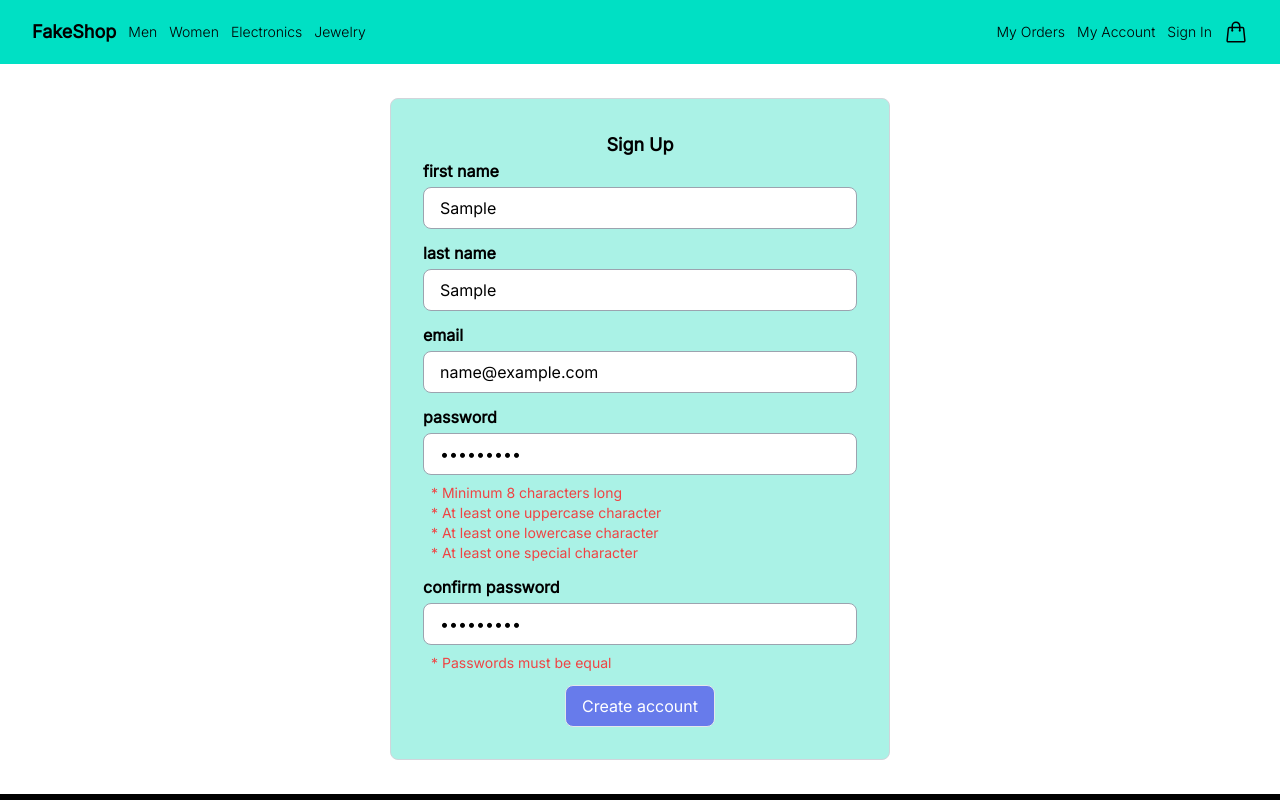
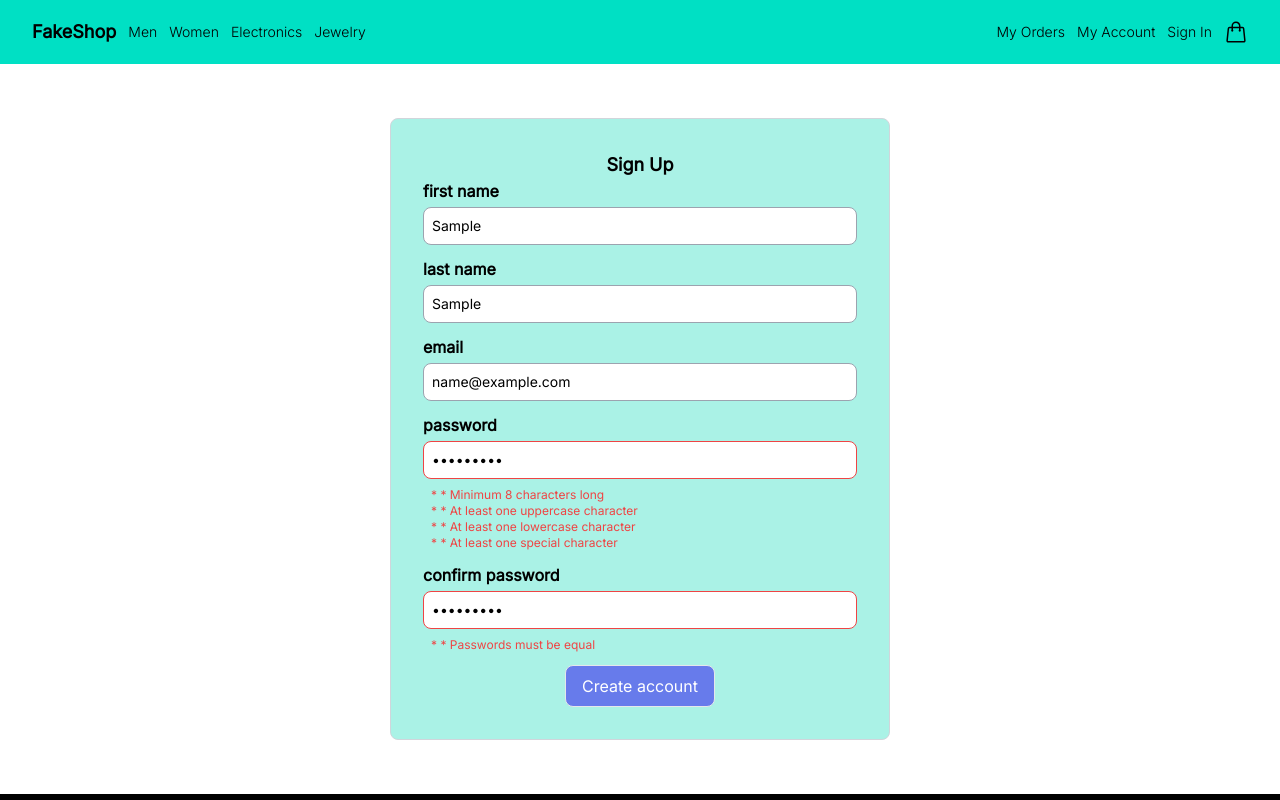
Before and after one commit to Vaxied/FakeShop, a React (Vite) app in the folder frontend/: page /sign-up in a window 1280 px wide. Both pictures are taken after typing "Sample", "Sample", "name@example.com", "Sample123", "Sample123" into the empty fields and a click on the button "Create account". Shown: the top 800 px of the page. Built offline with nearby package versions, Linux system fonts and the light colour scheme; no server answers.

Commit message:
(wip): added payment form and changed some stylings

```diff
--- a/frontend/src/components/features/forms/CheckoutForm/index.tsx
+++ b/frontend/src/components/features/forms/CheckoutForm/index.tsx
@@ -87,9 +87,9 @@ function CheckoutForm() {
             name: 'firstName',
             label: 'first name',
             type: 'text',
-            placeholder: 'First Name',
+            placeholder: 'First name',
             value: 'firstName',
-            inputErr: '* Please input letters only',
+            inputErr: 'Please input letters only',
             className: `col-span-3`,
             validationFunc: isNameValid,
         },
@@ -98,9 +98,9 @@ function CheckoutForm() {
             name: 'lastName',
             label: 'last name',
             type: 'text',
-            placeholder: 'Last Name',
+            placeholder: 'Last name',
             value: 'lastName',
-            inputErr: '* Please input letters only',
+            inputErr: 'Please input letters only',
             className: `col-span-3`,
             validationFunc: isNameValid,
         },
@@ -111,7 +111,7 @@ function CheckoutForm() {
             type: 'text',
             placeholder: 'Address',
             value: 'address',
-            inputErr: '',
+            inputErr: 'Invalid address',
             validationFunc: isNameValid,
         },
         {
@@ -121,7 +121,7 @@ function CheckoutForm() {
             type: 'text',
             placeholder: 'Apartment, suite, etc. (optional)',
             value: 'appSuite',
-            inputErr: '',
+            inputErr: 'Invalid address',
             validationFunc: isNameValid,
         },
         {
@@ -131,7 +131,17 @@ function CheckoutForm() {
             type: 'text',
             placeholder: 'City',
             value: 'city',
-            inputErr: '',
+            inputErr: 'Invalid city',
+            className: `col-span-2`,
+            validationFunc: isNameValid,
+        },
+        {
+            id: 'zip-code',
+            name: 'zipCode',
+            label: 'ZIP code',
+            placeholder: 'ZIP code',
+            value: 'zipCode',
+            inputErr: 'Invalid ZIP code',
             className: `col-span-2`,
             validationFunc: isNameValid,
         },
@@ -142,18 +152,7 @@ function CheckoutForm() {
             type: 'text',
             placeholder: 'Zip code',
             value: 'phone',
-            inputErr: '',
-            className: `col-span-2`,
-            validationFunc: isNameValid,
-        },
-        {
-            id: 'zip-code',
-            name: 'zipCode',
-            label: 'zip-code',
-            type: 'text',
-            placeholder: 'Zip code',
-            value: 'phone',
-            inputErr: '',
+            inputErr: 'Invalid ZIP code',
             className: `col-span-2`,
             validationFunc: isNameValid,
         },
@@ -164,107 +163,60 @@ function CheckoutForm() {
             type: 'text',
             placeholder: 'Phone',
             value: 'phone',
-            inputErr: '',
+            inputErr: 'Invalid phone number',
             validationFunc: isNameValid,
         },
     ]
 
     const paymentFormData = [
         {
-            id: 'first-name',
-            name: 'firstName',
-            label: 'first name',
-            type: 'text',
-            placeholder: 'First Name',
-            value: 'firstName',
-            inputErr: '* Please input letters only',
-            className: `col-span-3`,
+            id: 'name-on-card',
+            name: 'nameOnCard',
+            label: 'Name on card',
+            placeholder: 'Name on card',
+            value: '',
+            inputErr: 'Please input letters only',
             validationFunc: isNameValid,
         },
         {
-            id: 'last-name',
-            name: 'lastName',
-            label: 'last name',
-            type: 'text',
-            placeholder: 'Last Name',
-            value: 'lastName',
-            inputErr: '* Please input letters only',
-            className: `col-span-3`,
-            // validationFunc: isNameValid,
+            id: 'card-number',
+            name: 'cardNumber',
+            label: 'Card number',
+            placeholder: 'Card number',
+            value: 'cardNumber',
+            inputErr: 'Invalid credit card number',
+            validationFunc: isNameValid,
         },
         {
-            id: 'address',
-            name: 'address',
-            label: '',
-            type: 'text',
-            placeholder: 'Address',
-            value: 'address',
-            inputErr: '',
-            // validationFunc: isEmailValid,
+            id: 'expiration-date',
+            name: 'expirationDate',
+            label: 'Expiration Date',
+            placeholder: 'Expiration date (MM/YY)',
+            value: 'expirationDate',
+            inputErr: 'Invalid expiration date',
+            validationFunc: isNameValid,
+            className: 'col-span-3',
         },
         {
-            id: 'apt-suite',
-            name: 'appSuite',
-            label: 'appSuite',
-            type: 'text',
-            placeholder: 'Apartment, suite, etc. (optional)',
-            value: 'appSuite',
-            inputErr: '',
-            // validationFunc: isEmailValid,
-        },
-        {
-            id: 'city',
-            name: 'city',
-            label: 'city',
-            type: 'text',
-            placeholder: 'City',
-            value: 'city',
-            inputErr: '',
-            className: `col-span-2`,
-            // validationFunc: isEmailValid,
-        },
-        {
-            id: 'zip-code',
-            name: 'zipCode',
-            label: 'zip-code',
-            type: 'text',
-            placeholder: 'Zip code',
-            value: 'phone',
-            inputErr: '',
-            className: `col-span-2`,
-            // validationFunc: isEmailValid,
-        },
-        {
-            id: 'zip-code',
-            name: 'zipCode',
-            label: 'zip-code',
-            type: 'text',
-            placeholder: 'Zip code',
-            value: 'phone',
-            inputErr: '',
-            className: `col-span-2`,
-            // validationFunc: isEmailValid,
-        },
-        {
-            id: 'phone',
-            name: 'phone',
-            label: 'phone',
-            type: 'text',
-            placeholder: 'Phone',
-            value: 'phone',
-            inputErr: '',
-            // validationFunc: isEmailValid,
+            id: 'security-code',
+            name: 'securityCode',
+            label: 'Security code',
+            placeholder: 'Security code',
+            value: 'securityCode',
+            inputErr: 'Invalid CVC number',
+            validationFunc: isNameValid,
+            className: 'col-span-3',
         },
     ]
 
     return (
         <form action='' className='flex pt-3 flex-wrap gap-3 w-full'>
             <span className='font-semibold'>Your registered addresses</span>
-            <div className='flex flex-col gap-3'>
+            <div className='w-full'>
                 <div className='flex flex-col gap-y-2'>
                     {mockAddresses.map(
                         (address: CustomerAddress, index: number) => (
-                            <div className='flex items-center p-3 gap-4 bg-container border rounded-lg text-gray-700'>
+                            <div className='flex items-center p-3 gap-4 bg-container border rounded-lg text-gray-700 text-sm'>
                                 <CheckInput
                                     id={address.id}
                                     name={'address'}
@@ -275,7 +227,9 @@ function CheckoutForm() {
                         ),
                     )}
                 </div>
-                <span className='font-semibold'>Delivery</span>
+            </div>
+            <div>
+                <span className='block pb-2 font-semibold'>Delivery</span>
                 <div className='grid grid-cols-6 gap-2'>
                     {deliveryFormStructure.map(field => {
                         return (
@@ -293,7 +247,24 @@ function CheckoutForm() {
                         )
                     })}
                 </div>
-                {/* <PaymentForm paymentFormData={paymentFormData} /> */}
+            </div>
+            <div>
+                <span className='block text-md font-semibold pb-2'>
+                    Shipping method
+                </span>
+                <div className='p-3 text-xs bg-container rounded-lg'>
+                    Enter your shipping address to view available shipping
+                    methods.
+                </div>
+            </div>
+            <div className='w-full'>
+                <div className='pb-2'>
+                    <p className='font-semibold'>Payment</p>
+                    <p className='font-light text-xs text-gray-400'>
+                        All transations are secure and encrypted
+                    </p>
+                </div>
+                <PaymentForm paymentFormData={paymentFormData} />
             </div>
         </form>
     )
--- a/frontend/src/components/features/forms/PaymentForm/index.tsx
+++ b/frontend/src/components/features/forms/PaymentForm/index.tsx
@@ -1,23 +1,64 @@
-import TextInput from '@features/forms/TextInput'
+import TextInputBase from '@features/forms/TextInputBase'
+import {
+    FormState,
+    ShowInputErr,
+} from '@features/forms/TextInputBase/Interfaces'
+import { useState } from 'react'
 
-function PaymentForm() {
+function PaymentForm(props: any) {
+    const { paymentFormData } = props
+
+    const [formState, setFormState] = useState<FormState>({
+        nameOnCard: '',
+        cardNumber: '',
+        expirationDate: '',
+        securityCode: '',
+    })
+
+    const [showInputErr, setShowInputErr] = useState<ShowInputErr>({
+        nameOnCard: false,
+        cardNumber: false,
+        expirationDate: false,
+        securityCode: false,
+    })
+
+    const stateProps = {
+        formState,
+        setFormState,
+        showInputErr,
+        setShowInputErr,
+    }
+
     return (
-        <div className='grid grid-cols-6 gap-2'>
-            {/* {deliveryFormStructure.map(field => { */}
-            {/*     return ( */}
-            {/*         <div */}
-            {/*             className={`relative ${ */}
-            {/*                 field.className ?? 'col-span-6' */}
-            {/*             }`} */}
-            {/*         > */}
-            {/*             <TextInput */}
-            {/*                 // name={field.name} */}
-            {/*                 // content={field.value} */}
-            {/*                 showLabel={false} */}
-            {/*             /> */}
-            {/*         </div> */}
-            {/*     ) */}
-            {/* })} */}
-        </div>
+        <form className='grid grid-cols-6 gap-2'>
+            {paymentFormData.map((field: any) => {
+                return (
+                    <div
+                        className={`relative ${
+                            field.className ?? 'col-span-6'
+                        }`}
+                    >
+                        <TextInputBase
+                            inputProp={field}
+                            stateProps={stateProps}
+                            showLabel={field.showLabel ?? false}
+                        />
+                    </div>
+                )
+            })}
+            <div className='col-span-6 flex items-center gap-2 px-2'>
+                <input
+                    id='billing-address'
+                    name='billingAddress'
+                    type='checkbox'
+                    defaultChecked={true}
+                />
+                <label htmlFor='billingAddress' className='text-xs'>
+                    Use shipping address as billing address
+                </label>
+            </div>
+        </form>
     )
 }
+
+export default PaymentForm
--- a/frontend/src/components/features/forms/TextInputBase/index.tsx
+++ b/frontend/src/components/features/forms/TextInputBase/index.tsx
@@ -12,7 +12,10 @@ function TextInputBase(props: Readonly<props>) {
     // console.log('state props:', stateProps)
     return (
         <div className='relative'>
-            <label htmlFor={inputProp.id} className='block pb-1 font-semibold'>
+            <label
+                htmlFor={inputProp.id}
+                className={`block pb-1 font-semibold ${showLabel ? '' : 'absolute top-1/4 left-1/4 w-6'}`}
+            >
                 {showLabel && inputProp.label}
             </label>
             <input
@@ -32,30 +35,30 @@ function TextInputBase(props: Readonly<props>) {
                         ),
                     })
                 }}
-                className={`border border-gray-400 rounded-lg px-4 py-2 outline-none w-full`}
+                className={`border border-gray-400 rounded-lg text-sm px-2 py-2 outline-none w-full ${stateProps.showInputErr[inputProp.value] ? 'border-red-500' : ''}`}
             />
             {typeof inputProp?.inputErr === 'string' ? (
                 <span
                     className={`pl-2 pt-2 block text-red-500
-                 text-sm ${
+                 text-xs ${
                      stateProps.showInputErr[inputProp.value]
                          ? 'block'
                          : 'hidden'
                  }`}
                 >
-                    {inputProp?.inputErr}
+                    * {inputProp?.inputErr}
                 </span>
             ) : (
                 <p
                     className={`pl-2 pt-2 flex flex-col text-red-500
-                 text-sm ${
+                 text-xs ${
                      stateProps.showInputErr[inputProp.value]
                          ? 'block'
                          : 'hidden'
                  }`}
                 >
                     {Object.values(inputProp.inputErr).map(err => (
-                        <span>{err}</span>
+                        <span>* {err}</span>
                     ))}
                 </p>
             )}
--- a/frontend/src/components/features/forms/signUp/SignUpForm/index.tsx
+++ b/frontend/src/components/features/forms/signUp/SignUpForm/index.tsx
@@ -105,7 +105,6 @@ function SignUpForm() {
 
     return (
         <div className='flex flex-col items-center justify-center w-[500px]'>
-            {/* h-[calc(100vh-134px)] */}
             <form
                 className='flex flex-col w-full justify-center rounded-lg border border-gray-300 p-8 bg-container'
                 onSubmit={event => handleSubmit(event, formState, showInputErr)}
--- a/frontend/src/hooks/useForms.tsx
+++ b/frontend/src/hooks/useForms.tsx
@@ -16,7 +16,7 @@ function useForms() {
     async function handleSubmit(
         event: React.FormEvent<HTMLFormElement>,
         formState: formState,
-        inputErrs: inputErrs
+        inputErrs: inputErrs,
     ) {
         event.preventDefault()
         console.log(formState)
@@ -41,7 +41,7 @@ function useForms() {
     function isPasswordValid(password: string) {
         if (!password) return true
         return /(?=.{8,20})(?=.*[A-Z])(?=.*[a-zA-Z])(?=.*\d)(?=.*[!#$%&? "])/g.test(
-            password
+            password,
         )
     }
 
--- a/frontend/src/pages/CheckoutPage/index.tsx
+++ b/frontend/src/pages/CheckoutPage/index.tsx
@@ -36,9 +36,11 @@ function CheckoutPage() {
         <div>
             <PrimaryContainer>
                 <div className='flex h-full'>
-                    <div className='flex flex-col w-3/5 justify-between mr-8'>
+                    <div className='flex flex-col w-3/5 justify-between mr-8 text-sm'>
                         <div>
-                            <p className='font-semibold mb-3'>Order summary</p>
+                            <p className='text-lg font-semibold mb-3'>
+                                Order summary
+                            </p>
                             {shoppingCartProducts.map(product => (
                                 <ShoppingCartProduct
                                     product={product}
```
